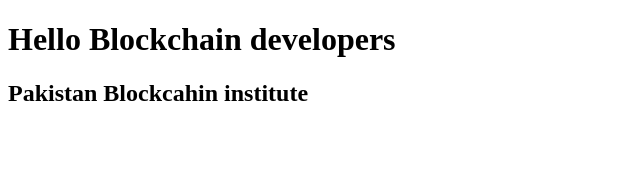
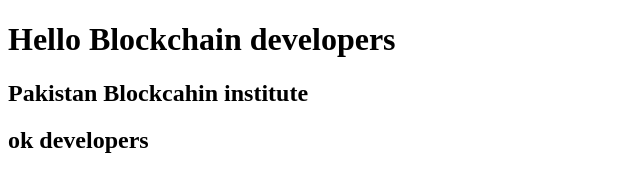
Before and after one commit to shoaibsultann/MyFirstBlockchainProject, a plain HTML site: page index.html in a window 1280 px wide. Shown: the whole page, without its empty margins (0-640 px from the left). Drawn offline with Linux system fonts and the light colour scheme.

Commit message:
h2 updated

```diff
--- a/index.html
+++ b/index.html
@@ -8,5 +8,6 @@
 <body>
   <h1>Hello Blockchain developers</h1>
   <h2>Pakistan Blockcahin institute</h2>
+  <h2>ok developers</h2>
 </body>
 </html>
```
